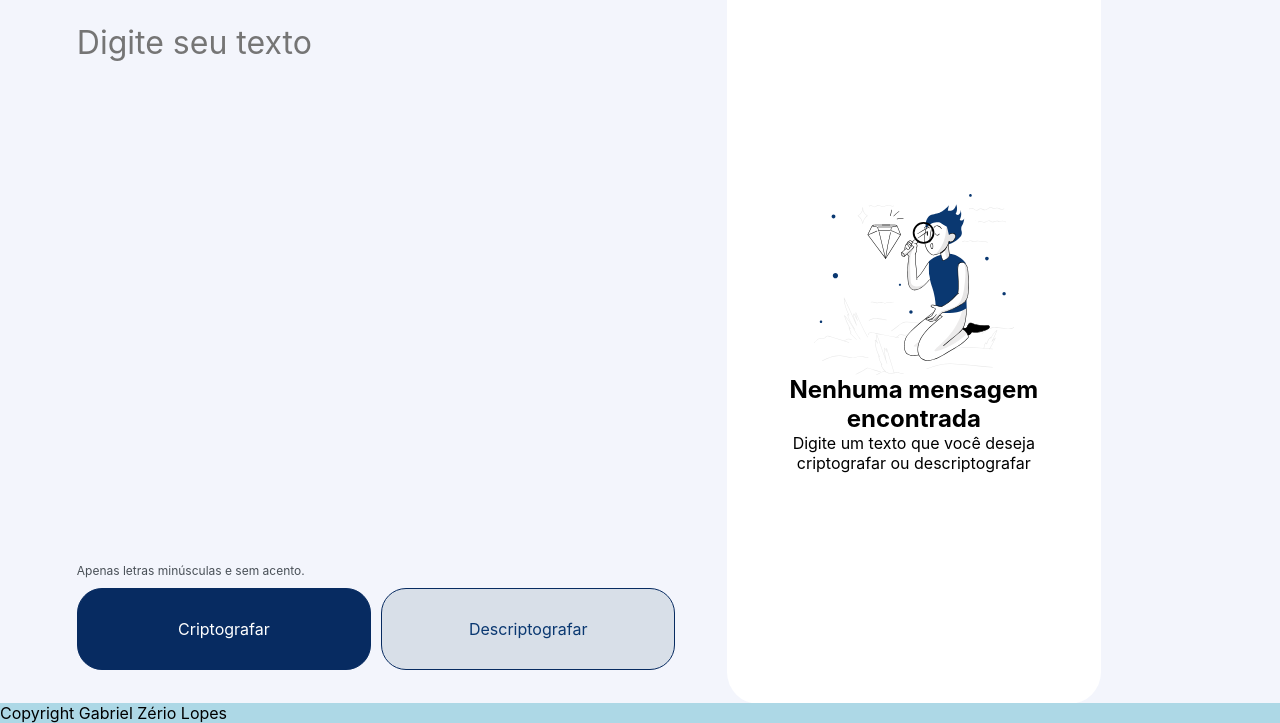
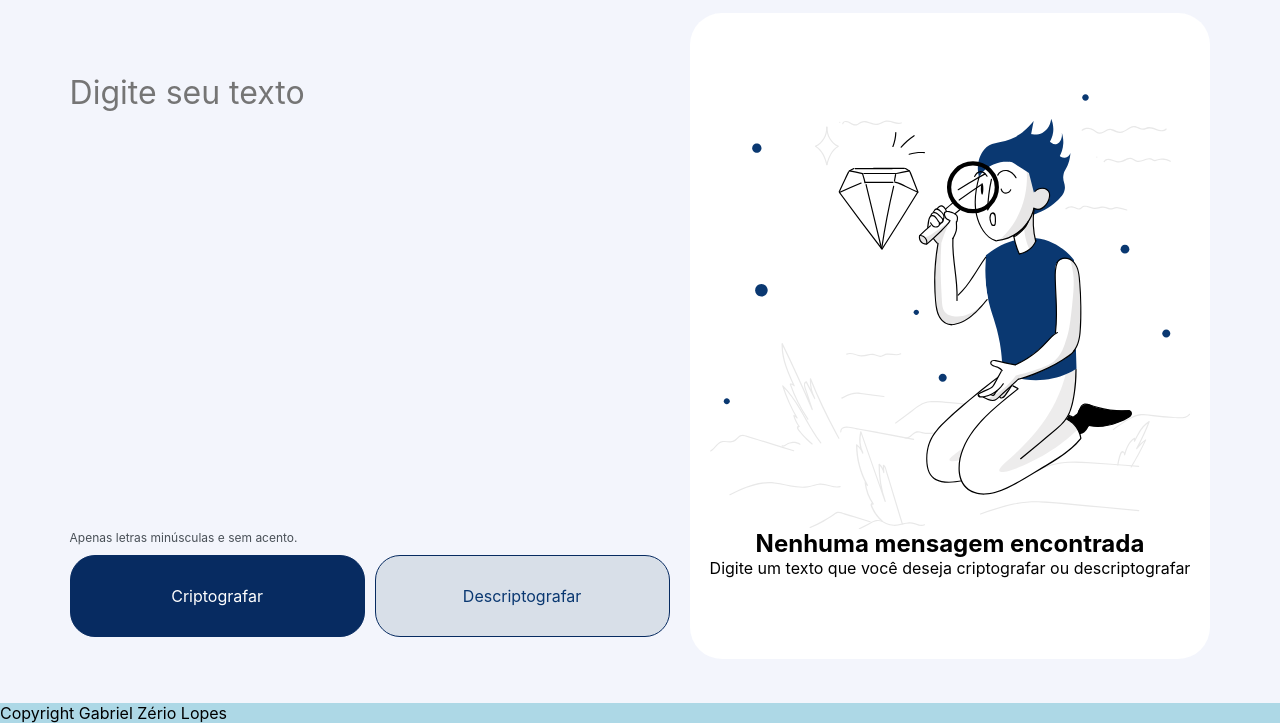
Before and after one commit to gabrielzerio/codificador-texto-JS, a plain HTML site: page index.html in a window 1280 px wide. Shown: the part 77-800 px from the top of the page. Drawn offline with Linux system fonts and the light colour scheme.

Commit message:
melhorado o layout/começando o back-end

```diff
--- a/index.html
+++ b/index.html
@@ -17,12 +17,12 @@
 
     <div class="container">
         <section class="inputSection">
-            <textarea name="" class="inputTexto" cols="30" rows="10" placeholder="Digite seu texto"></textarea>
+            <textarea name="" class="inputTexto" cols="" rows="" placeholder="Digite seu texto"></textarea>
             <div class="labelEBotoes">
                 <p>Apenas letras minúsculas e sem acento.</p>
                 <div class="botoes">
-                    <button>Criptografar</button>
-                    <button>Descriptografar</button>
+                    <button class="btn-criptografa">Criptografar</button>
+                    <button class="btn-descriptografa">Descriptografar</button>
                 </div>
             </div>
         </section>
--- a/style.css
+++ b/style.css
@@ -16,8 +16,8 @@
 body {
     background-color: var(--background);
     width: 100%;
+    gap: 50px;
     height: 100vh;
-    /* ARRUMAR AQUI DEPOIS */
     display: flex;
     flex-direction: column;
 }
@@ -30,12 +30,10 @@ header img {
 
 
 .container {
-    margin: 0 0 0 6%;
-    width: 80%;
+    align-self: center;
     flex: 1;
     display: flex;
     gap: 20px;
-
 }
 
 /*****  COMEÇO DA AREA DO INPUT ***/
@@ -47,17 +45,16 @@ header img {
     flex-direction: column;
     /* DIREÇÃO DO INPUT-SECT É COLUNA POIS OS BOTÕES FICAM ABAIXO DO INPUT */
     height: 83%;
-    min-height: 500px;
+    min-height:500px;
     /* o tamanho do campo de input é menor que o do campo de output (de acordo com o layout fornecido) */
-    flex: 1.5;
+    max-width: 700px;
+    min-width: 600px;
     justify-content: space-between;
     margin-top: 100px;
-
 }
 
 .inputTexto {
     /* É O INPUT DO TEXTO PARA CODIFICAR OU DECODIFICAR!! */
-    max-width: 90%;
     height: 50%;
     font-size: 32px;
     background-color: var(--background);
@@ -79,7 +76,7 @@ header img {
 .botoes {
     /*CLASSE DOS BOTOES PRECISA SETAR FLEX PQ É A CLASSE PAI DOS DOIS BOTOES */
     display: flex;
-    width: 95%;
+
     gap: 10px;
     margin-top: 10px;
 }
@@ -107,23 +104,23 @@ header img {
 /*****  COMEÇO DA AREA DO OUTPUT ***/
 
 .outputSection {
-    flex: 1.1;
+
     display: flex;
     align-items: center;
     justify-content: center;
+    text-align: center;
     flex-direction: column;
     margin-top: 40px;
     height: 95%;
     min-height: 300px;
     padding: 20px;
     background-color: white;
-    text-align: center;
     border-radius: 32px;
 
 }
 
 .outputSection img {
-    width: 200px;
+    width: 100%;
     height: auto;
 }
 
```
Also changed, not shown: script.js (added).
